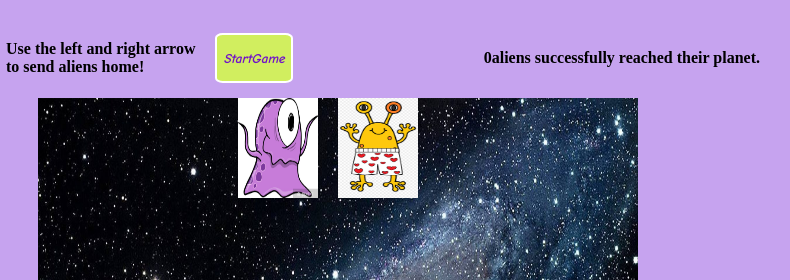
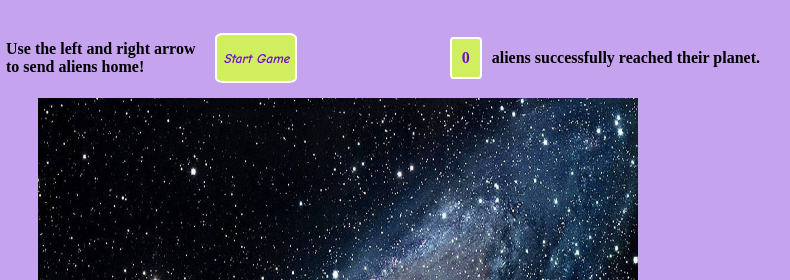
Before and after one commit to EvgeniiaRiaguzova/alien-sorter, a plain HTML site: page index.html in a window 1280 px wide. Shown: the top 280 px of the page, 312-1102 px from the left. Drawn offline with Linux system fonts and the light colour scheme.

Commit message:
added clear, stop, update functions, changed component, created aliens as new components

```diff
--- a/alien-sorter.js
+++ b/alien-sorter.js
@@ -1,27 +1,50 @@
-const canvas = document.getElementById("canvas");
-  const ctx = canvas.getContext("2d")
-
-  const imgSpace = new Image();
+const myGameArea = {
+    canvas: document.getElementById("canvas"),
+    ctx: canvas.getContext("2d"),
+    start: function () {
+     const imgSpace = new Image();
   imgSpace.src = "img/Space.jpeg";
   imgSpace.onload = () => {
-    ctx.drawImage(imgSpace,0,0,600,700)}
-
-  const imgPurpPlanet = new Image();
+    this.ctx.drawImage(imgSpace,0,0,600,700)}
+    const imgPurpPlanet = new Image();
   imgPurpPlanet.src = "img/purple-planet.jpeg";
   imgPurpPlanet.onload = () => {
-    ctx.drawImage(imgPurpPlanet,0,350,200,150)}
-
+    this.ctx.drawImage(imgPurpPlanet,0,350,200,150)}
     const imgYellowPlanet = new Image();
     imgYellowPlanet.src = "img/yellow-planet2.webp";
     imgYellowPlanet.onload = () => {
-    ctx.drawImage(imgYellowPlanet,400,350,200,150)}
+    this.ctx.drawImage(imgYellowPlanet,400,350,200,150)}
+   // this.interval = setInterval(updateGameArea, 20);
+    },
+    clear: function () {
+        this.context.clearRect(0, 0, this.canvas.width, this.canvas.height);
+      },
+    stop: function () {
+        clearInterval(this.interval);
+      },
+  };
+  myGameArea.start()
 
-    const imgYellowAlien = new Image();
-    imgYellowAlien.src = "img/yellow alien.png";
-    imgYellowAlien.onload = () => {
-    ctx.drawImage(imgYellowAlien,300,0,80,100)}
+class Component {
+    constructor(src, x, y, width, height ) {
+      this.width = width;
+      this.height = height;
+      this.x = x;
+      this.y = y;
+      this.speedX = 0;
+      this.speedY = 0;
+      this.img= new Image();
+      this.img.src=src;
+      this.img.onload= () => {
+        myGameArea.ctx.drawImage(this.img,this.x, this.y, this.width, this.height)}
+    }
+    update() {
+        const ctx = myGameArea.context;
+        ctx.drawImage(this.img, this.x, this.y, this.width, this.height);
+      }
+}
 
-    const imgPurpAlien = new Image();
-    imgPurpAlien.src = "img/purple-alien.jpg";
-    imgPurpAlien.onload = () => {
-    ctx.drawImage(imgPurpAlien,200,0,80,100)}
+document.getElementById("start-button").onclick = function () {
+const yellowAlien= new Component("img/yellow alien.png",300,0,80,100)
+const purpAlien= new Component("img/purple-alien.jpg",200,0,80,100)
+}
--- a/index.html
+++ b/index.html
@@ -13,7 +13,7 @@
         <img src="img/logo_size.jpg" alt="alien-sorter-logo" class="logo-img" />
         <br />
         <p id="instruction"> <b>Use the left and right arrow <br> to send aliens home!</b></p>
-        <button id="start-button"><b>StartGame</b></button>
+        <button id="start-button"><b>Start Game</b></button>
       </div>
       <div class="score-tracker">
           <p id="score"><b>0</b></p>
--- a/style.css
+++ b/style.css
@@ -43,13 +43,16 @@ body{
     align-items: center;
 }
 #score{
-    border: 1px splid rgb(112, 16, 201);
-    padding: auto 10px;
+    color:rgb(112, 16, 201);
+    background-color: rgb(209, 238, 95);
+    border: 2px solid white;
+    border-radius: 10%;
+    padding: 10px;
+    margin: auto 10px;
 }
 #game-board{
     display: flex;
     flex-direction: row;
     justify-content: center;
     padding-left: 20px;
-
 }
```
